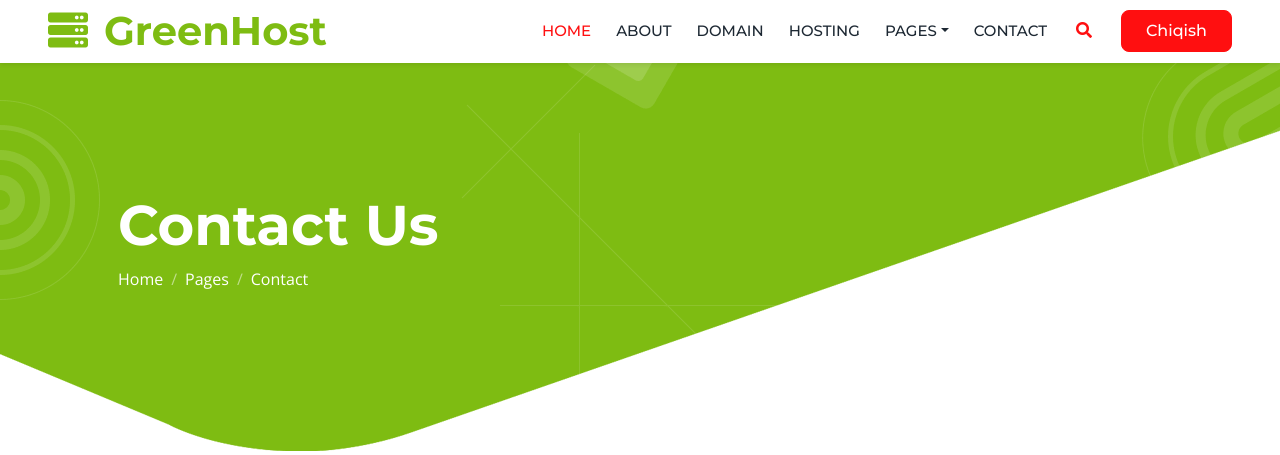
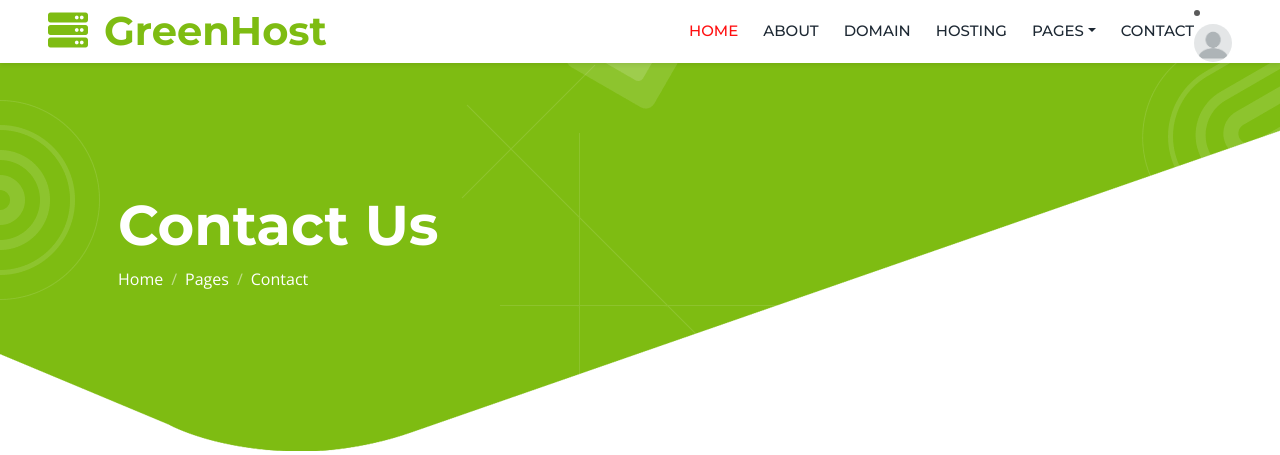
Before and after one commit to jamshid3323/greenhost, a Django app: page /contact/ in a window 1280 px wide. Shown: the top 455 px of the page. Run offline with Django 4.2, Linux system fonts and the light colour scheme; the visitor is signed in with stand-in values (Sample User, id 1); some libraries are stand-ins or nearby versions.

Commit message:
users profile has been done

```diff
--- a/assets/css/style.css
+++ b/assets/css/style.css
@@ -399,3 +399,14 @@
     padding-right: 0;
     border-right: none;
 }
+
+.cover {
+    background-position: 50% 50%;
+    background-repeat: no-repeat;
+    background-size: cover;
+}
+
+.user-avatar {
+    width: 38px;
+    height: 38px;
+}
--- a/templates/layouts/form.html
+++ b/templates/layouts/form.html
@@ -11,7 +11,7 @@
                         {{ form | crispy }}
                     </div>
                     <div class="card-footer">
-                        <button type="submit" class="btn btn-secondary">{{ request.title }}</button>
+                        <button type="submit" class="btn btn-secondary">{{ request.button_title|default:request.title }}</button>
                     </div>
                 </form>
             </div>
--- a/templates/layouts/navbar.html
+++ b/templates/layouts/navbar.html
@@ -26,11 +26,16 @@
                 <a href="{% url 'main:contact' %}" class="nav-item nav-link">Contact</a>
             </div>
             {% if user.is_authenticated %}
-                <butaton type="button" class="btn text-secondary ms-3" data-bs-toggle="modal"
-                         data-bs-target="#searchModal">
-                    <i class="fa fa-search"></i></butaton>
-                <a href="{% url 'users:logout' %}"
-                   class="btn btn-secondary py-2 px-4 ms-3">{% translate "Chiqish" %}</a>
+                <li class="nav-item dropdown">
+                    <a class="nav-link user-avatar cover rounded-circle" style="background-image: url('{{ request.user.avatar }}')" href="#"></a>
+                    <div class="dropdown-menu">
+                        <a class="dropdown-item" href="{% url 'users:profile' %}">{% translate "Profil" %}</a>
+                        <a class="dropdown-item" href="{% url 'users:logout' %}">{% translate "Chiqish" %}</a>
+                    </div>
+                </li>
+{#                <butaton type="button" class="btn text-secondary ms-3" data-bs-toggle="modal"#}
+{#                         data-bs-target="#searchModal">#}
+{#                    <i class="fa fa-search"></i></butaton>#}
             {% else %}
                 <a href="{% url 'users:login' %}"
                    class="btn btn-secondary py-2 px-4 ms-3">{% translate "Tizimga kirish" %}</a>
--- a/users/models.py
+++ b/users/models.py
@@ -1,6 +1,15 @@
 from django.db import models
 from django.contrib.auth.models import AbstractUser
+from config.helpers import UploadTo
+from django.templatetags.static import static
 
 
 class User(AbstractUser):
-    photo = models.ImageField()
+    photo = models.ImageField(upload_to=UploadTo("profile"))
+
+    @property
+    def avatar(self):
+        if self.photo:
+            return self.photo.url
+
+        return static("img/no_avatar.webp")
--- a/users/urls.py
+++ b/users/urls.py
@@ -1,9 +1,10 @@
 from django.urls import path
-from .views import UserRegistrationView, UserLoginView, user_logout
+from .views import UserRegistrationView, UserLoginView, user_logout, UserProfileView
 
 app_name = 'users'
 urlpatterns = [
     path('register/', UserRegistrationView.as_view(), name='register'),
     path('login/', UserLoginView.as_view(), name='login'),
     path('logout/', user_logout, name='logout'),
+    path('profile/', UserProfileView.as_view(), name='profile'),
 ]
```
Also changed, not shown: config/helpers.py (added, +19 -0 lines), users/views.py (+20 -1 lines), assets/img/no_avatar.webp (added).
